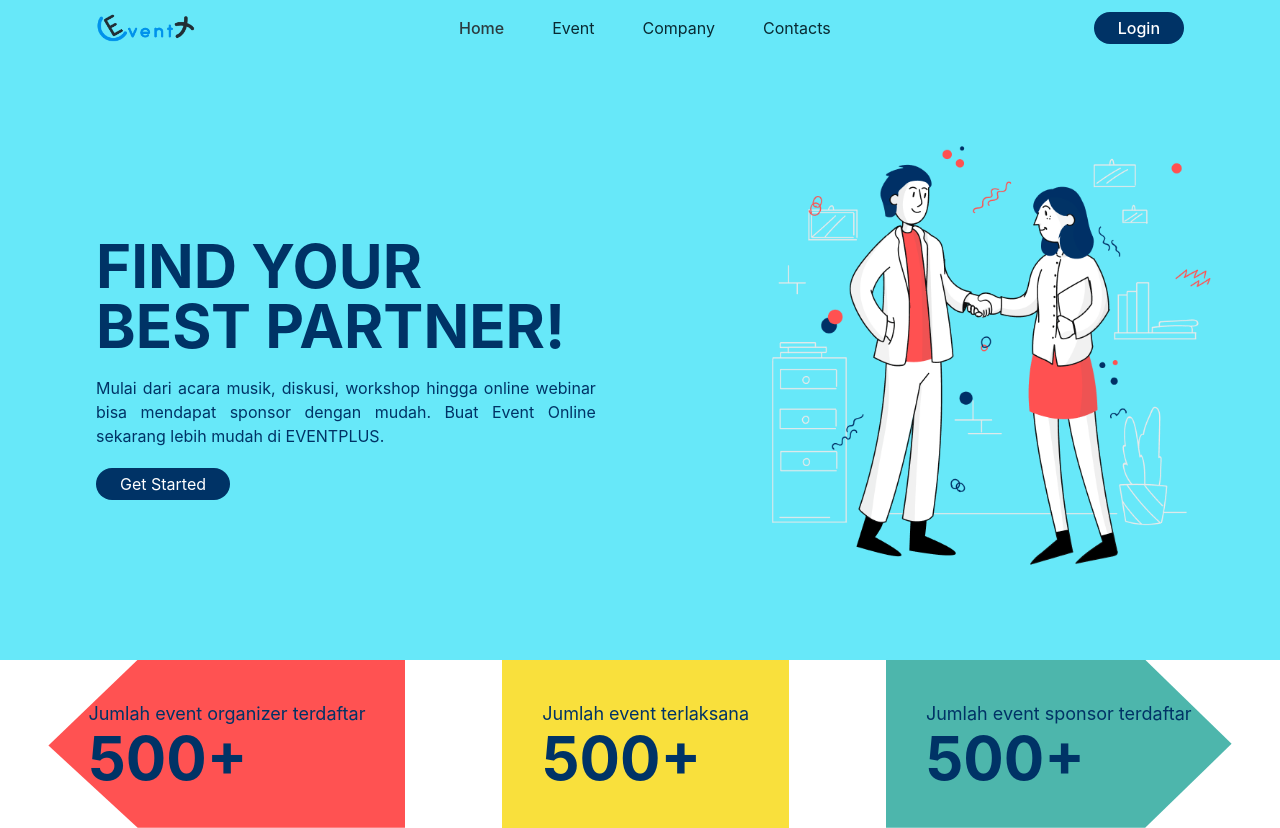
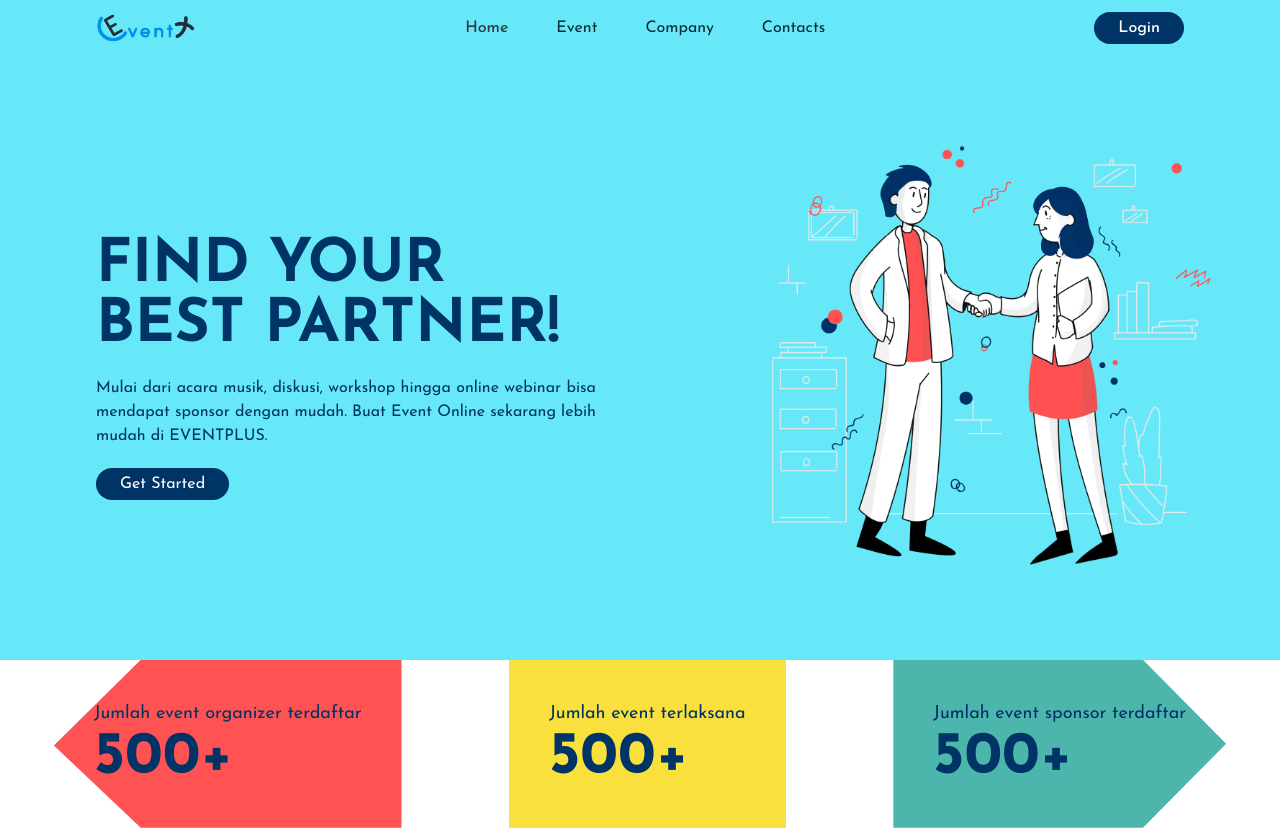
Before and after one commit to Wildanzr/FE-Event-, a React (Vite) app: page / in a window 1280 px wide. Built offline with nearby package versions, Linux system fonts and the light colour scheme.

Commit message:
#5 - Adding font

```diff
--- a/index.html
+++ b/index.html
@@ -4,7 +4,10 @@
     <meta charset="UTF-8" />
     <link rel="icon" type="image/svg+xml" href="/src/favicon.svg" />
     <meta name="viewport" content="width=device-width, initial-scale=1.0" />
-    <title>Vite App</title>
+    <title>Event Plus</title>
+    <link rel="preconnect" href="https://fonts.googleapis.com">
+    <link rel="preconnect" href="https://fonts.gstatic.com" crossorigin>
+    <link href="https://fonts.googleapis.com/css2?family=Josefin+Sans:wght@400;500;600;700&display=swap" rel="stylesheet">
   </head>
   <body>
     <div id="root"></div>
--- a/src/App.css
+++ b/src/App.css
@@ -2,45 +2,8 @@
 @tailwind components;
 @tailwind utilities;
 
-.App {
-  text-align: center;
+@import url('https://fonts.googleapis.com/css2?family=Josefin+Sans:wght@400;500;600;700&display=swap');
+
+body {
+  font-family: 'Josefin Sans', sans-serif;
 }
-
-.App-logo {
-  height: 40vmin;
-  pointer-events: none;
-}
-
-@media (prefers-reduced-motion: no-preference) {
-  .App-logo {
-    animation: App-logo-spin infinite 20s linear;
-  }
-}
-
-.App-header {
-  background-color: #282c34;
-  min-height: 100vh;
-  display: flex;
-  flex-direction: column;
-  align-items: center;
-  justify-content: center;
-  font-size: calc(10px + 2vmin);
-  color: white;
-}
-
-.App-link {
-  color: #61dafb;
-}
-
-@keyframes App-logo-spin {
-  from {
-    transform: rotate(0deg);
-  }
-  to {
-    transform: rotate(360deg);
-  }
-}
-
-button {
-  font-size: calc(10px + 2vmin);
-}
```
Also changed, not shown: notes.txt.
